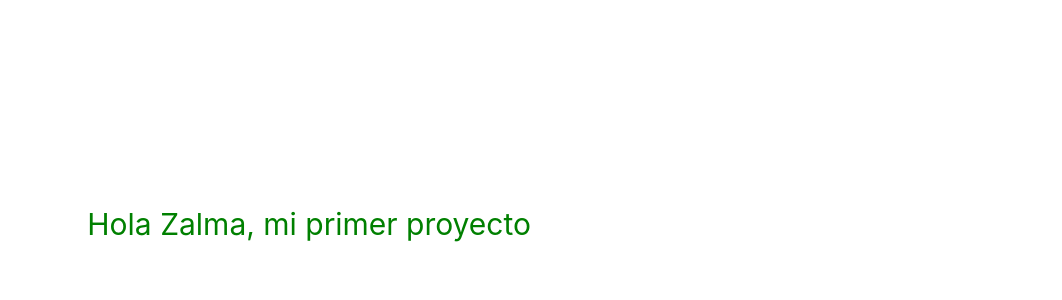
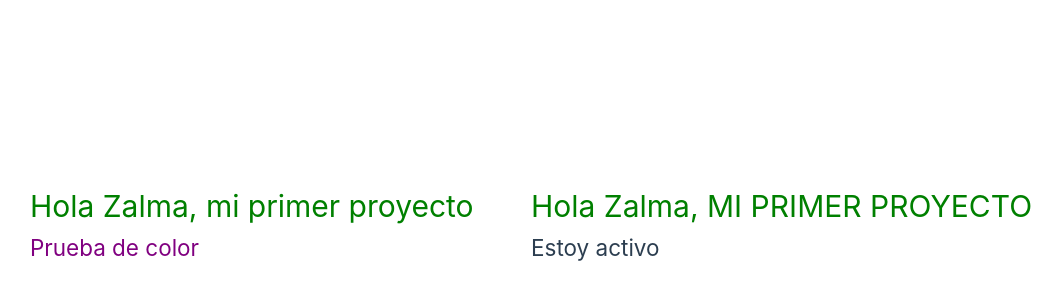
Before and after one commit to ZalmaCastroRosas/VueLearn, a Vue app: page / in a window 1280 px wide. Shown: the part 176-476 px from the top of the page, without its empty margins (109-1171 px from the left). Built offline with nearby package versions, Linux system fonts and the light colour scheme.

Commit message:
Uso de expresiones JS

```diff
--- a/src/App.vue
+++ b/src/App.vue
@@ -1,11 +1,16 @@
 <script setup>
 const name = ', mi primer proyecto';
 const styleColor = 'color: green';
+const arrayColores = [ "blue", "red","pink", "purple" ]
+const activo = true;
 </script>
 
 <template>
   <!--<h1 v-bind:style="styleColor">Hola Zalma{{ name }}</h1>-->
   <h1 :style="styleColor">Hola Zalma{{ name }}</h1>
+  <h1 :style="styleColor">Hola Zalma{{ name.toUpperCase ()}}</h1>
+  <h2 :style="`color: ${arrayColores[3]}`">Prueba de color</h2> <!--Interpolacion-->
+  <h2>{{ activo ? "Estoy activo" : "Estoy inactivo" }}</h2>
 </template>
 
 <style>
```
